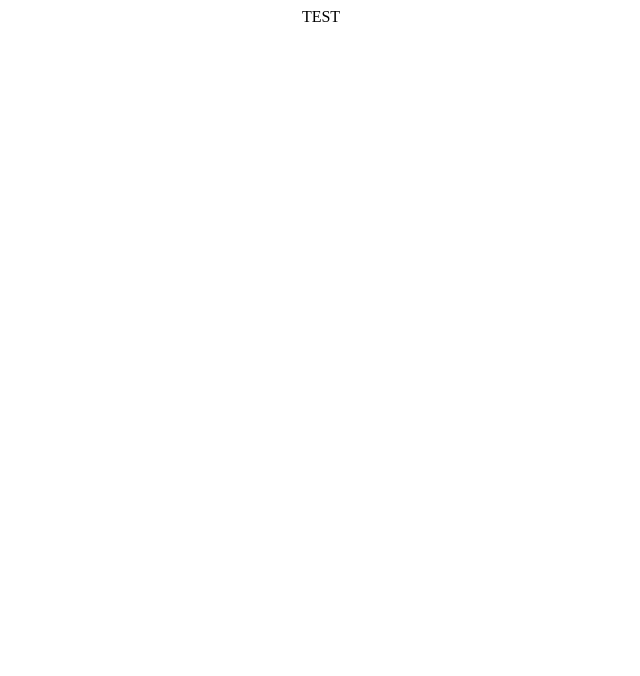
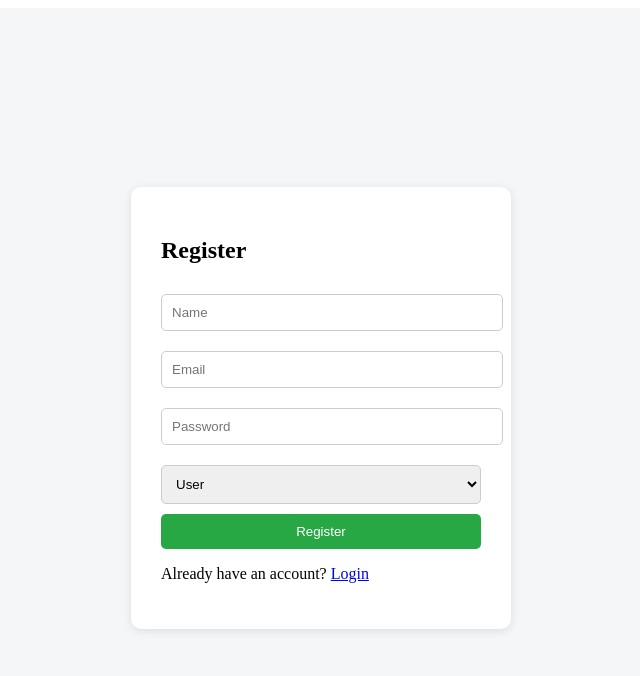
Before and after one commit to ghost2468developer/booking-frontend, a React (Create React App) app: page /register in a window 1280 px wide. Shown: the top 676 px of the page, without its empty margins (319-959 px from the left). Built offline with nearby package versions, Linux system fonts and the light colour scheme.

Commit message:
feat: auth, login and register page

```diff
--- a/package.json
+++ b/package.json
@@ -7,8 +7,10 @@
     "@testing-library/jest-dom": "^6.9.1",
     "@testing-library/react": "^16.3.2",
     "@testing-library/user-event": "^13.5.0",
+    "axios": "^1.16.0",
     "react": "^19.2.5",
     "react-dom": "^19.2.5",
+    "react-router-dom": "^7.15.0",
     "react-scripts": "5.0.1",
     "web-vitals": "^2.1.4"
   },
--- a/src/App.js
+++ b/src/App.js
@@ -1,11 +1,18 @@
-import './App.css';
+import { BrowserRouter, Routes, Route } from "react-router-dom"
+import Login from "./auth/Login"
+import Register from "./auth/Register"
+import MechanicsList from "./mechanics/MechanicsList"
 
 function App() {
   return (
-    <div className="App">
-      TEST
-    </div>
-  );
+    <BrowserRouter>
+      <Routes>
+        <Route path="/" element={<Login />} />
+        <Route path="/register" element={<Register />} />
+        <Route path="/mechanics" element={<MechanicsList />} />
+      </Routes>
+    </BrowserRouter>
+  )
 }
 
-export default App;
+export default App
--- a/src/auth/Login.js
+++ b/src/auth/Login.js
@@ -0,0 +1,91 @@
+import { useState, useContext } from "react"
+import api from "../api/axios"
+import { useNavigate, Link } from "react-router-dom"
+import { AuthContext } from "../context/AuthContext"
+
+export default function Login() {
+  const [email, setEmail] = useState("")
+  const [password, setPassword] = useState("")
+  const { login } = useContext(AuthContext)
+  const navigate = useNavigate()
+
+  const handleSubmit = async (e) => {
+    e.preventDefault()
+
+    try {
+      const res = await api.post("/auth/login", {
+        email,
+        password
+      })
+
+      login(res.data)
+      navigate("/mechanics")
+    } catch (err) {
+      alert(err.response?.data?.message || "Login failed")
+    }
+  }
+
+  return (
+    <div style={styles.container}>
+      <div style={styles.card}>
+        <h2>Login</h2>
+
+        <form onSubmit={handleSubmit}>
+          <input
+            placeholder="Email"
+            value={email}
+            onChange={(e) => setEmail(e.target.value)}
+            style={styles.input}
+          />
+
+          <input
+            type="password"
+            placeholder="Password"
+            value={password}
+            onChange={(e) => setPassword(e.target.value)}
+            style={styles.input}
+          />
+
+          <button style={styles.button}>Login</button>
+        </form>
+
+        <p>
+          No account? <Link to="/register">Register</Link>
+        </p>
+      </div>
+    </div>
+  )
+}
+
+const styles = {
+  container: {
+    display: "flex",
+    height: "100vh",
+    justifyContent: "center",
+    alignItems: "center",
+    background: "#f4f6f8"
+  },
+  card: {
+    padding: 30,
+    width: 300,
+    background: "#fff",
+    borderRadius: 10,
+    boxShadow: "0 2px 10px rgba(0,0,0,0.1)"
+  },
+  input: {
+    width: "100%",
+    padding: 10,
+    margin: "10px 0",
+    borderRadius: 5,
+    border: "1px solid #ccc"
+  },
+  button: {
+    width: "100%",
+    padding: 10,
+    background: "#007bff",
+    color: "#fff",
+    border: "none",
+    borderRadius: 5,
+    cursor: "pointer"
+  }
+}
--- a/src/auth/Register.js
+++ b/src/auth/Register.js
@@ -0,0 +1,110 @@
+import { useState } from "react"
+import api from "../api/axios"
+import { useNavigate, Link } from "react-router-dom"
+
+export default function Register() {
+  const [name, setName] = useState("")
+  const [email, setEmail] = useState("")
+  const [password, setPassword] = useState("")
+  const [role, setRole] = useState("USER")
+
+  const navigate = useNavigate()
+
+  const handleSubmit = async (e) => {
+    e.preventDefault()
+
+    try {
+      await api.post("/auth/register", {
+        name,
+        email,
+        password,
+        role
+      })
+
+      alert("Account created")
+      navigate("/")
+    } catch (err) {
+      alert(err.response?.data?.message || "Registration failed")
+    }
+  }
+
+  return (
+    <div style={styles.container}>
+      <div style={styles.card}>
+        <h2>Register</h2>
+
+        <form onSubmit={handleSubmit}>
+          <input
+            placeholder="Name"
+            value={name}
+            onChange={(e) => setName(e.target.value)}
+            style={styles.input}
+          />
+
+          <input
+            placeholder="Email"
+            value={email}
+            onChange={(e) => setEmail(e.target.value)}
+            style={styles.input}
+          />
+
+          <input
+            type="password"
+            placeholder="Password"
+            value={password}
+            onChange={(e) => setPassword(e.target.value)}
+            style={styles.input}
+          />
+
+          <select
+            value={role}
+            onChange={(e) => setRole(e.target.value)}
+            style={styles.input}
+          >
+            <option value="USER">User</option>
+            <option value="MECHANIC">Mechanic</option>
+          </select>
+
+          <button style={styles.button}>Register</button>
+        </form>
+
+        <p>
+          Already have an account? <Link to="/">Login</Link>
+        </p>
+      </div>
+    </div>
+  )
+}
+
+const styles = {
+  container: {
+    display: "flex",
+    height: "100vh",
+    justifyContent: "center",
+    alignItems: "center",
+    background: "#f4f6f8"
+  },
+  card: {
+    padding: 30,
+    width: 320,
+    background: "#fff",
+    borderRadius: 10,
+    boxShadow: "0 2px 10px rgba(0,0,0,0.1)"
+  },
+  input: {
+    width: "100%",
+    padding: 10,
+    margin: "10px 0",
+    borderRadius: 5,
+    border: "1px solid #ccc"
+  },
+  button: {
+    width: "100%",
+    padding: 10,
+    background: "#28a745",
+    color: "#fff",
+    border: "none",
+    borderRadius: 5,
+    cursor: "pointer"
+  }
+}
```
Also changed, not shown: 1 other file (tests, documents, lock files or other folders).
